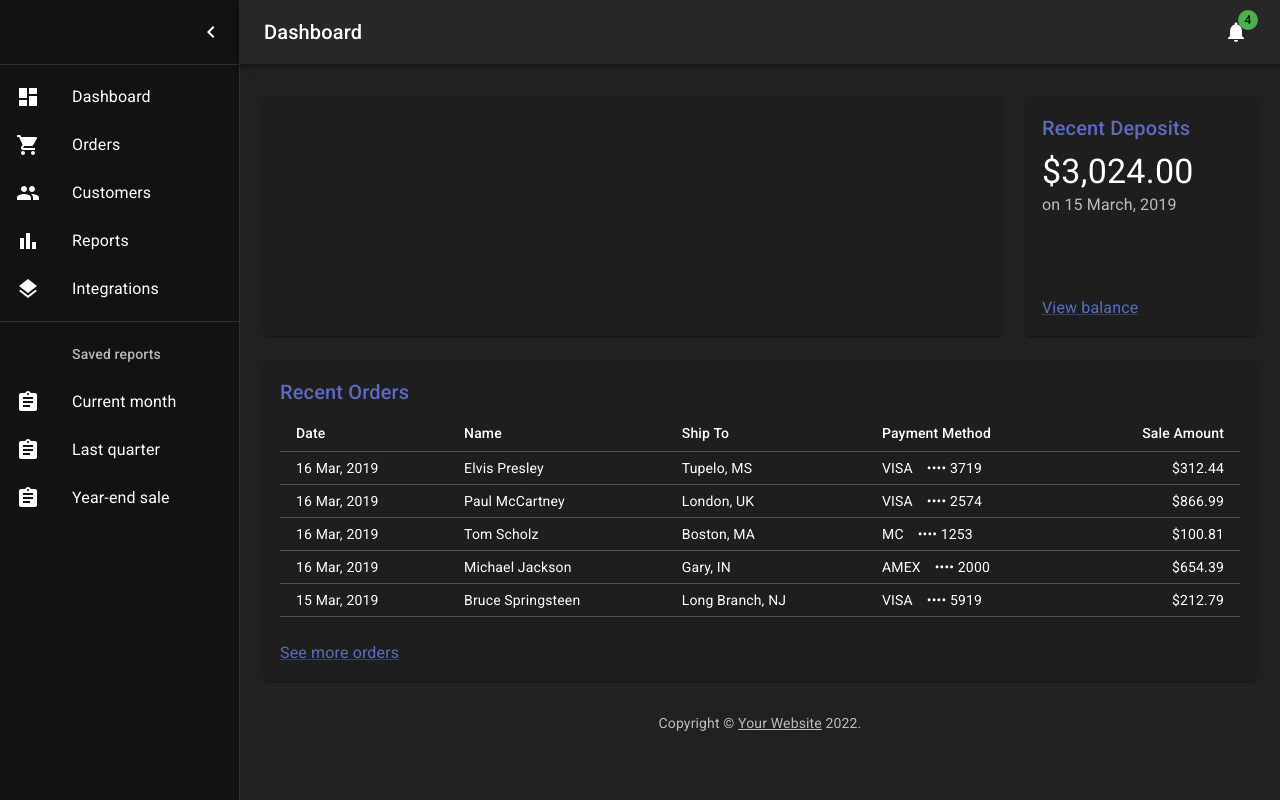
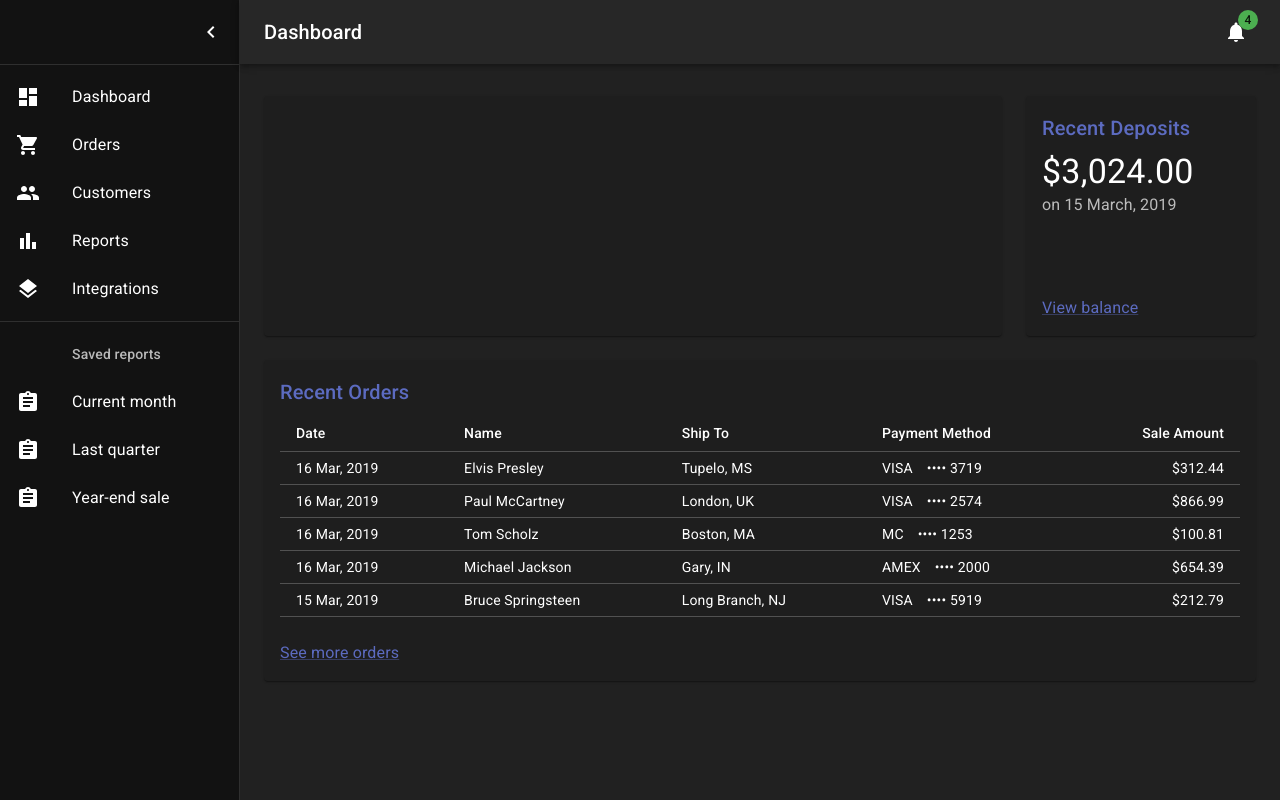
Before and after one commit to jcdevs/roh-web-editor, a Next.js app: page / in a window 1280 px wide. Built offline with nearby package versions, Linux system fonts and the light colour scheme.

Commit message:
update readme and template

```diff
--- a/components/dashboard/Dashboard.tsx
+++ b/components/dashboard/Dashboard.tsx
@@ -20,19 +20,6 @@
 import { mainListItems, secondaryListItems } from './listItems';
 import Deposits from './Deposits';
 import Orders from './Orders';
-
-function Copyright(props: any) {
-  return (
-    <Typography variant="body2" color="text.secondary" align="center" {...props}>
-      {'Copyright © '}
-      <Link color="inherit" href="https://mui.com/">
-        Your Website
-      </Link>{' '}
-      {new Date().getFullYear()}
-      {'.'}
-    </Typography>
-  );
-}
 
 const drawerWidth: number = 240;
 
@@ -196,7 +183,6 @@
               </Paper>
             </Grid>
           </Grid>
-          <Copyright sx={{ pt: 4 }} />
         </Container>
       </Box>
     </Box>
```
Also changed, not shown: 1 other file (tests, documents, lock files or other folders).
